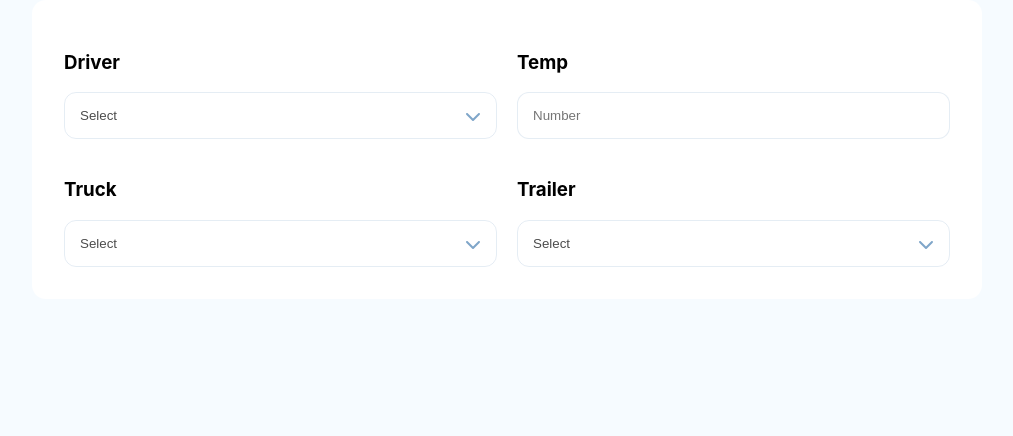
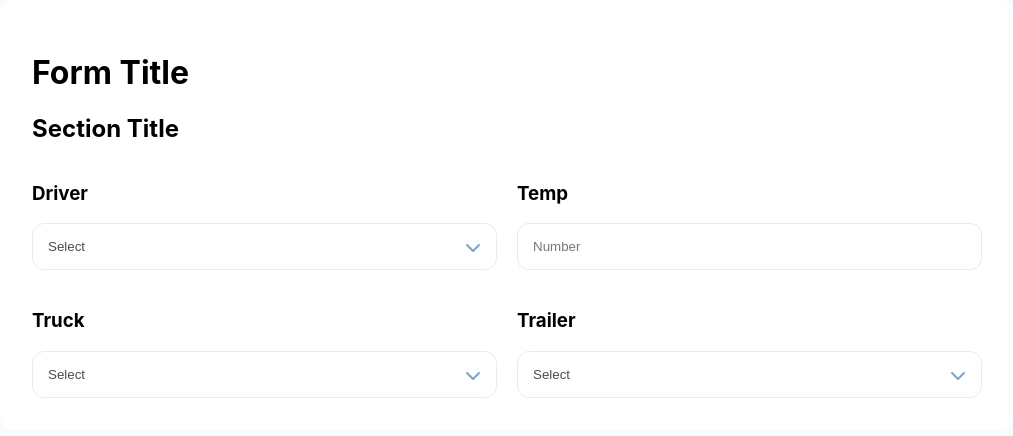
Before and after one commit to SomeChineseGuy/Practice-Projects, a React (Create React App) app in the folder 04-form/form/: page / in a window 1280 px wide. Shown: the top 436 px of the page, without its empty margins (133-1146 px from the left). Built offline with nearby package versions, Linux system fonts and the light colour scheme; the HTML template or start-up script is replaced by a standard one.

Commit message:
fixed dropdown issue

```diff
--- a/04-form/form/src/App.css
+++ b/04-form/form/src/App.css
@@ -3,6 +3,7 @@
   border-radius: var(--main-form-radius);
   background-color: white;
   margin: auto;
+  padding: 2rem;
 }
 
 body {
--- a/04-form/form/src/App.js
+++ b/04-form/form/src/App.js
@@ -52,7 +52,11 @@ function App() {
 
   return (
     <div className="App" >
-      <div className='section-container' style={{gridTemplateColumns: `repeat(${items.column}, 1fr)`, gridTemplateRows: `repeat(${items.row}, 1fr)`}} >
+      <h1>Form Title</h1>
+      <section class="section-container">
+        <h2>{items.sectionTitle}</h2>
+        <div className='form-container' style={{gridTemplateColumns: `repeat(${items.column}, 1fr)`}} >
+
           {items && items.list.map((item) => {
             return <DropDownItem
               key={item.id}
@@ -64,6 +68,7 @@ function App() {
             />
           })}
         </div>
+      </section>
     </div>
   );
 }
--- a/04-form/form/src/componets/DropdownItem.css
+++ b/04-form/form/src/componets/DropdownItem.css
@@ -58,11 +58,9 @@ input.selected {
 }
 
 
-
-
-.section-container {
+.form-container {
   margin: auto;
   display: grid;
   grid-gap: var(--grid-gap);
-  padding: 2rem;
+
 }
```
Lines whose indentation alone changed are shown as unchanged.
